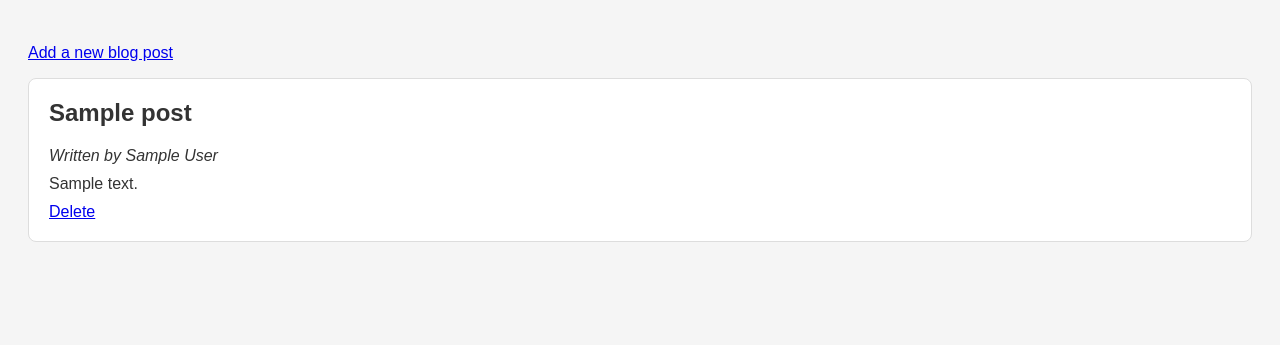
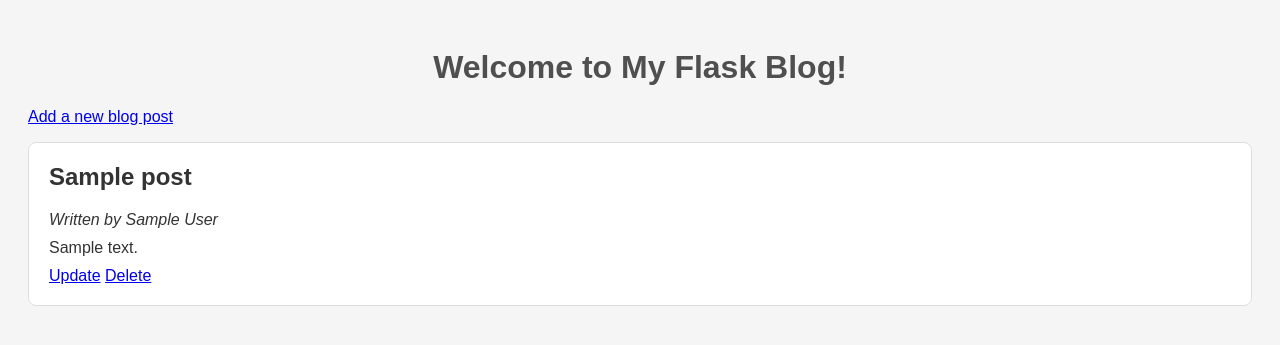
Before and after one commit to Kircabt/Masterblog, a Flask app: template templates/index.html in a window 1280 px wide. Shown: the top 345 px of the page. Run offline with Flask 3, Linux system fonts and the light colour scheme; the template is opened without the code that fills it: most values are stand-ins (such as "Sample title", 1, 10 or a date in 2020).

Commit message:
Adding update route and template updates

```diff
--- a/app.py
+++ b/app.py
@@ -20,6 +20,12 @@ def save_posts(posts):
     with open(DATA_FILE, 'w', encoding='utf-8') as f:
         json.dump(posts, f, indent=4)
 
+def fetch_post_by_id(post_id):
+    """Return the post with the given id from the JSON file, or None if it doesn't exist."""
+    for post in load_posts():
+        if post['id'] == post_id:
+            return post
+    return None
 @app.route('/')
 def index():
     blog_posts = load_posts()
@@ -45,6 +51,7 @@ def add():
             'content': content,
         })
 
+        save_posts(blog_posts)  # <-- add this line
         return redirect(url_for('index'))
     return render_template('add.html')
 
@@ -59,6 +66,31 @@ def delete(post_id):
     return redirect(url_for('index'))
 
 
+@app.route('/update/<int:post_id>', methods=['GET', 'POST'])
+def update(post_id):
+    # Fetch the blog post from the JSON file
+    post = fetch_post_by_id(post_id)
+    if post is None:
+        # Post not found
+        return "Post not found", 404
+
+    if request.method == 'POST':
+        # Update the post in the JSON file
+        blog_posts = load_posts()
+        for blog_post in blog_posts:
+            if blog_post['id'] == post_id:
+                blog_post['author'] = request.form.get('author')
+                blog_post['title'] = request.form.get('title')
+                blog_post['content'] = request.form.get('content')
+                break
+        save_posts(blog_posts)
+
+        # Redirect back to index
+        return redirect(url_for('index'))
+
+    # Else, it's a GET request
+    # So display the update.html page
+    return render_template('update.html', post=post)
 
 if __name__ == '__main__':
     app.run(host="0.0.0.0", port=5000, debug=True)
--- a/templates/index.html
+++ b/templates/index.html
@@ -7,6 +7,7 @@
     <link rel="stylesheet" href="{{ url_for('static', filename='style.css') }}">
 </head>
 <body>
+    <h1>Welcome to My Flask Blog!</h1>
     <p><a href="{{ url_for('add') }}">Add a new blog post</a></p>
 
     {% for post in posts %}
@@ -14,6 +15,7 @@
         <h2>{{ post.title }}</h2>
         <p><em>Written by {{ post.author }}</em></p>
         <p>{{ post.content }}</p>
+        <a class="update-button" href="{{ url_for('update', post_id=post.id) }}">Update</a>
         <a class="delete-button" href="{{ url_for('delete', post_id=post.id) }}">Delete</a>
     </div>
     {% endfor %}
```
Also changed, not shown: Data_Structure.json (+18 -3 lines), templates/update.html (added, +18 -0 lines).
